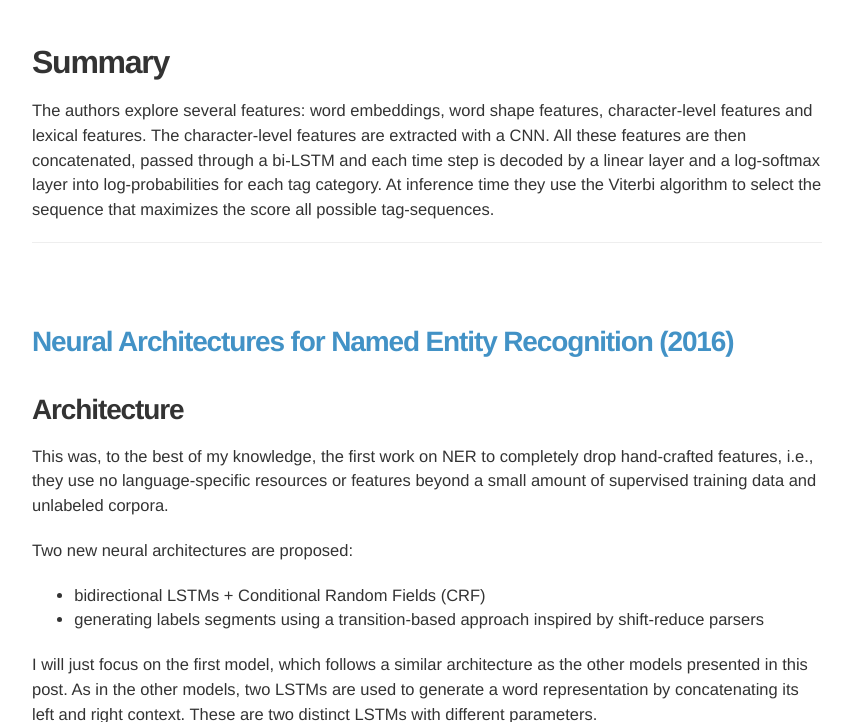
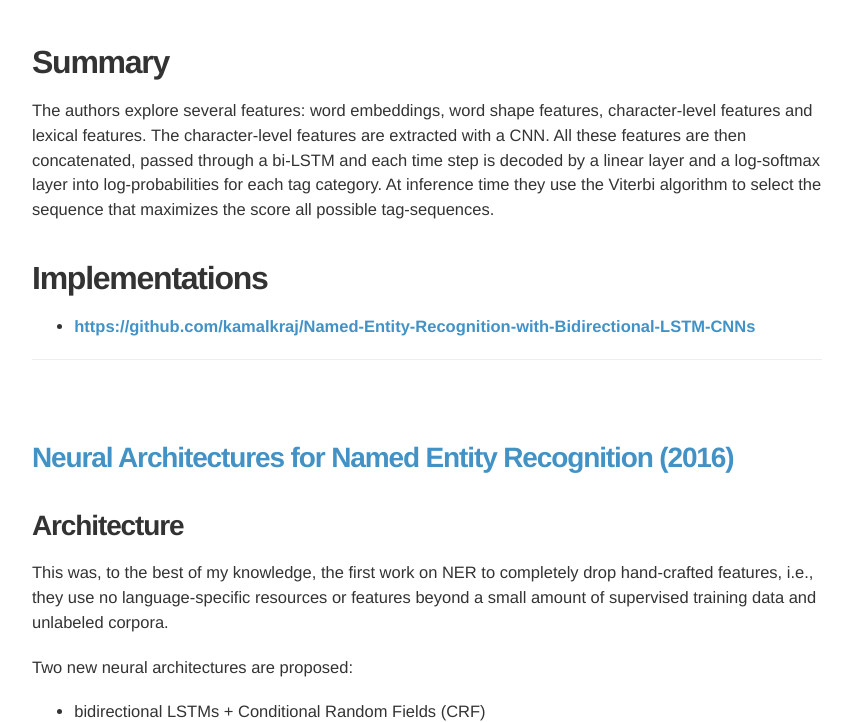
Before and after one commit to davidsbatista/davidsbatista.net, a Jekyll site: the page built from _posts/2018-10-21-Neural-NER-Systems.md, in a window 1280 px wide and 900 px high, scrolled down 5961 px, cut to the strip 0-722 px from the top of the window. Shown: the whole strip, without its empty margins (213-1065 px from the left). Built offline with Jekyll 4.4.1, drawn with Linux system fonts in a browser that asks for light colours; nearby versions of some CDN libraries; some web fonts are replaced; formulas are drawn with MathJax 3.

Commit message:
added link to implementation

```diff
--- a/_posts/2018-10-21-Neural-NER-Systems.md
+++ b/_posts/2018-10-21-Neural-NER-Systems.md
@@ -180,6 +180,12 @@
 CoNLL-2003
 OntoNotes 5.0
 -->
+
+
+## __Implementations__
+
+- [https://github.com/kamalkraj/Named-Entity-Recognition-with-Bidirectional-LSTM-CNNs](https://github.com/kamalkraj/Named-Entity-Recognition-with-Bidirectional-LSTM-CNNs)
+
 
 
 ---
```
